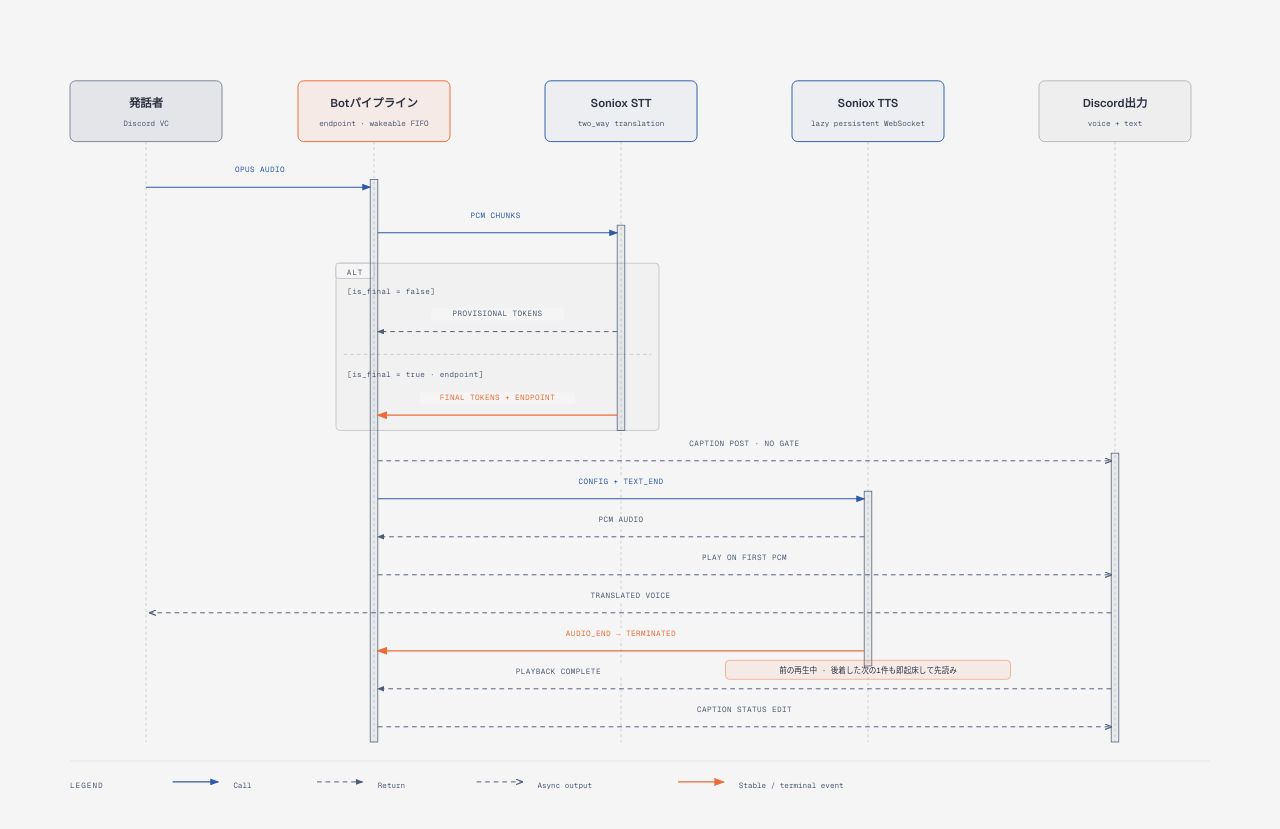
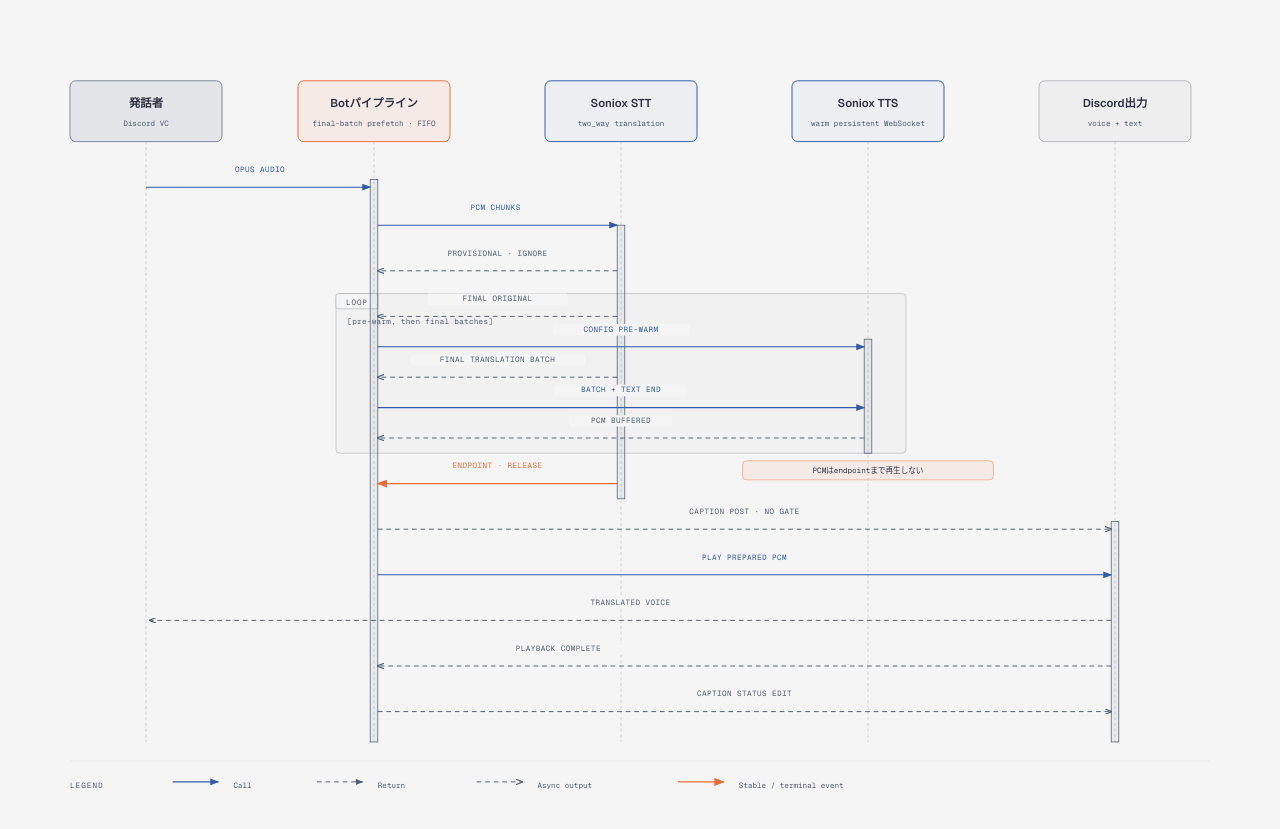
Before and after one commit to sota411/discord-translate, a website: page docs/diagrams/utterance-sequence.html in a window 1280 px wide. Shown: the part 111-940 px from the top of the page. Drawn offline with nearby package versions, Linux system fonts and the light colour scheme.

Commit message:
docs: 低遅延設計と計測手順を同期

```diff
--- a/docs/diagrams/utterance-sequence.html
+++ b/docs/diagrams/utterance-sequence.html
@@ -54,7 +54,7 @@
 
     <svg viewBox="0 0 1280 840" xmlns="http://www.w3.org/2000/svg" role="img" aria-labelledby="utterance-sequence-title utterance-sequence-desc">
       <title id="utterance-sequence-title">1発話を翻訳音声と字幕へ変換する流れ</title>
-      <desc id="utterance-sequence-desc">Discordの発話をSonioxへ送り、endpoint後に字幕投稿とTTSを並行開始する。最初のTTS音声で字幕投稿の完了を待たず再生し、再生中に後から到着した次の1件も即座に先読みして、Discordへの再生順はFIFOに保つ。</desc>
+      <desc id="utterance-sequence-desc">Discordの発話中に、最初の確定原文で翻訳先TTS streamをpre-warmし、Sonioxが返した確定翻訳バッチだけを本文として送る。PCMはendpointまで再生せず、endpoint後は字幕投稿を待たずに準備済み音声を再生する。複数発話の再生順はendpointの受付順に保つ。</desc>
       <defs>
         <marker id="arrow" markerWidth="8" markerHeight="6" refX="7" refY="3" orient="auto"><polygon points="0 0, 8 3, 0 6" fill="#4f5d75"/></marker>
         <marker id="arrow-accent" markerWidth="8" markerHeight="6" refX="7" refY="3" orient="auto"><polygon points="0 0, 8 3, 0 6" fill="#eb6c36"/></marker>
@@ -71,74 +71,80 @@
       <line x1="880" y1="128" x2="880" y2="760" stroke="rgba(45,49,66,0.20)" stroke-width="1" stroke-dasharray="3,3"/>
       <line x1="1140" y1="128" x2="1140" y2="760" stroke="rgba(45,49,66,0.20)" stroke-width="1" stroke-dasharray="3,3"/>
 
-      <!-- ALT fragment: provisional versus final tokens -->
-      <rect x="320" y="256" width="340" height="176" rx="4" fill="rgba(45,49,66,0.02)" stroke="rgba(45,49,66,0.22)" stroke-width="1"/>
-      <rect x="320" y="256" width="40" height="16" rx="2" fill="#f5f5f5" stroke="rgba(45,49,66,0.22)" stroke-width="1"/>
-      <text x="340" y="268" fill="#4f5d75" font-size="8" font-family="'Geist Mono', monospace" text-anchor="middle" letter-spacing="0.12em">ALT</text>
-      <text x="332" y="288" fill="#4f5d75" font-size="8" font-family="'Geist Mono', 'Noto Sans Mono CJK JP', monospace" letter-spacing="0.04em">[is_final = false]</text>
-      <line x1="328" y1="352" x2="652" y2="352" stroke="rgba(45,49,66,0.20)" stroke-width="1" stroke-dasharray="4,3"/>
-      <text x="332" y="376" fill="#4f5d75" font-size="8" font-family="'Geist Mono', 'Noto Sans Mono CJK JP', monospace" letter-spacing="0.04em">[is_final = true · endpoint]</text>
+      <!-- LOOP fragment: pre-warm once, then each finalized translation result batch -->
+      <rect x="320" y="288" width="600" height="168" rx="4" fill="rgba(45,49,66,0.02)" stroke="rgba(45,49,66,0.22)" stroke-width="1"/>
+      <rect x="320" y="288" width="44" height="16" rx="2" fill="#f5f5f5" stroke="rgba(45,49,66,0.22)" stroke-width="1"/>
+      <text x="342" y="300" fill="#4f5d75" font-size="8" font-family="'Geist Mono', monospace" text-anchor="middle" letter-spacing="0.12em">LOOP</text>
+      <text x="332" y="320" fill="#4f5d75" font-size="8" font-family="'Geist Mono', 'Noto Sans Mono CJK JP', monospace" letter-spacing="0.04em">[pre-warm, then final batches]</text>
 
       <!-- Activation bars stay behind arrows and labels -->
       <rect x="356" y="168" width="8" height="592" fill="rgba(45,49,66,0.06)" stroke="#4f5d75" stroke-width="0.8"/>
-      <rect x="616" y="216" width="8" height="216" fill="rgba(45,49,66,0.06)" stroke="#4f5d75" stroke-width="0.8"/>
-      <rect x="876" y="496" width="8" height="184" fill="rgba(45,49,66,0.06)" stroke="#4f5d75" stroke-width="0.8"/>
-      <rect x="1136" y="456" width="8" height="304" fill="rgba(45,49,66,0.06)" stroke="#4f5d75" stroke-width="0.8"/>
+      <rect x="616" y="216" width="8" height="288" fill="rgba(45,49,66,0.06)" stroke="#4f5d75" stroke-width="0.8"/>
+      <rect x="876" y="336" width="8" height="120" fill="rgba(45,49,66,0.06)" stroke="#4f5d75" stroke-width="0.8"/>
+      <rect x="1136" y="528" width="8" height="232" fill="rgba(45,49,66,0.06)" stroke="#4f5d75" stroke-width="0.8"/>
 
       <!-- Messages -->
       <line x1="120" y1="176" x2="356" y2="176" stroke="#2e5aa8" stroke-width="1.2" marker-end="url(#arrow-link)"/>
-      <line x1="364" y1="224" x2="616" y2="224" stroke="#2e5aa8" stroke-width="1.2" marker-end="url(#arrow-link)"/>
-      <line x1="616" y1="328" x2="364" y2="328" stroke="#4f5d75" stroke-width="1" stroke-dasharray="5,4" marker-end="url(#arrow)"/>
-      <line x1="616" y1="416" x2="364" y2="416" stroke="#eb6c36" stroke-width="1.4" marker-end="url(#arrow-accent)"/>
-      <line x1="364" y1="464" x2="1136" y2="464" stroke="#4f5d75" stroke-width="1" stroke-dasharray="5,4" marker-end="url(#arrow-open)"/>
-      <line x1="364" y1="504" x2="876" y2="504" stroke="#2e5aa8" stroke-width="1.2" marker-end="url(#arrow-link)"/>
-      <line x1="876" y1="544" x2="364" y2="544" stroke="#4f5d75" stroke-width="1" stroke-dasharray="5,4" marker-end="url(#arrow)"/>
-      <line x1="364" y1="584" x2="1136" y2="584" stroke="#4f5d75" stroke-width="1" stroke-dasharray="5,4" marker-end="url(#arrow-open)"/>
-      <line x1="1136" y1="624" x2="124" y2="624" stroke="#4f5d75" stroke-width="1" stroke-dasharray="5,4" marker-end="url(#arrow-open)"/>
-      <line x1="876" y1="664" x2="364" y2="664" stroke="#eb6c36" stroke-width="1.4" marker-end="url(#arrow-accent)"/>
-      <line x1="1136" y1="704" x2="364" y2="704" stroke="#4f5d75" stroke-width="1" stroke-dasharray="5,4" marker-end="url(#arrow)"/>
-      <line x1="364" y1="744" x2="1136" y2="744" stroke="#4f5d75" stroke-width="1" stroke-dasharray="5,4" marker-end="url(#arrow-open)"/>
+      <line x1="364" y1="216" x2="616" y2="216" stroke="#2e5aa8" stroke-width="1.2" marker-end="url(#arrow-link)"/>
+      <line x1="616" y1="264" x2="364" y2="264" stroke="#4f5d75" stroke-width="1" stroke-dasharray="5,4" marker-end="url(#arrow-open)"/>
+      <line x1="616" y1="312" x2="364" y2="312" stroke="#4f5d75" stroke-width="1" stroke-dasharray="5,4" marker-end="url(#arrow-open)"/>
+      <line x1="364" y1="344" x2="876" y2="344" stroke="#2e5aa8" stroke-width="1.2" marker-end="url(#arrow-link)"/>
+      <line x1="616" y1="376" x2="364" y2="376" stroke="#4f5d75" stroke-width="1" stroke-dasharray="5,4" marker-end="url(#arrow-open)"/>
+      <line x1="364" y1="408" x2="876" y2="408" stroke="#2e5aa8" stroke-width="1.2" marker-end="url(#arrow-link)"/>
+      <line x1="876" y1="440" x2="364" y2="440" stroke="#4f5d75" stroke-width="1" stroke-dasharray="5,4" marker-end="url(#arrow-open)"/>
+      <line x1="616" y1="488" x2="364" y2="488" stroke="#eb6c36" stroke-width="1.4" marker-end="url(#arrow-accent)"/>
+      <line x1="364" y1="536" x2="1136" y2="536" stroke="#4f5d75" stroke-width="1" stroke-dasharray="5,4" marker-end="url(#arrow-open)"/>
+      <line x1="364" y1="584" x2="1136" y2="584" stroke="#2e5aa8" stroke-width="1.2" marker-end="url(#arrow-link)"/>
+      <line x1="1136" y1="632" x2="124" y2="632" stroke="#4f5d75" stroke-width="1" stroke-dasharray="5,4" marker-end="url(#arrow-open)"/>
+      <line x1="1136" y1="680" x2="364" y2="680" stroke="#4f5d75" stroke-width="1" stroke-dasharray="5,4" marker-end="url(#arrow-open)"/>
+      <line x1="364" y1="728" x2="1136" y2="728" stroke="#4f5d75" stroke-width="1" stroke-dasharray="5,4" marker-end="url(#arrow-open)"/>
 
-      <!-- One-ahead prefetch note; a late arrival wakes the drain -->
-      <rect x="730" y="674" width="300" height="20" rx="4" fill="rgba(235,108,54,0.08)" stroke="rgba(235,108,54,0.45)" stroke-width="1"/>
-      <text x="880" y="687" fill="#2d3142" font-size="8" font-family="'Geist Mono', 'Noto Sans Mono CJK JP', monospace" text-anchor="middle">前の再生中 · 後着した次の1件も即起床して先読み</text>
+      <!-- Endpoint is the audible-release gate, not the TTS-start gate -->
+      <rect x="748" y="464" width="264" height="20" rx="4" fill="rgba(235,108,54,0.08)" stroke="rgba(235,108,54,0.45)" stroke-width="1"/>
+      <text x="880" y="477" fill="#2d3142" font-size="8" font-family="'Geist Mono', 'Noto Sans Mono CJK JP', monospace" text-anchor="middle">PCMはendpointまで再生しない</text>
 
       <!-- Message labels: every mask stays clear of its connector -->
       <rect x="176" y="152" width="128" height="12" rx="2" fill="#f5f5f5"/>
       <text x="240" y="160" fill="#2e5aa8" font-size="8" font-family="'Geist Mono', monospace" text-anchor="middle" letter-spacing="0.06em">OPUS AUDIO</text>
 
-      <rect x="436" y="200" width="104" height="12" rx="2" fill="#f5f5f5"/>
-      <text x="488" y="208" fill="#2e5aa8" font-size="8" font-family="'Geist Mono', monospace" text-anchor="middle" letter-spacing="0.06em">PCM CHUNKS</text>
+      <rect x="436" y="192" width="104" height="12" rx="2" fill="#f5f5f5"/>
+      <text x="488" y="200" fill="#2e5aa8" font-size="8" font-family="'Geist Mono', monospace" text-anchor="middle" letter-spacing="0.06em">PCM CHUNKS</text>
 
-      <rect x="420" y="304" width="140" height="12" rx="2" fill="#f5f5f5"/>
-      <text x="490" y="312" fill="#4f5d75" font-size="8" font-family="'Geist Mono', monospace" text-anchor="middle" letter-spacing="0.06em">PROVISIONAL TOKENS</text>
+      <rect x="416" y="240" width="148" height="12" rx="2" fill="#f5f5f5"/>
+      <text x="490" y="248" fill="#4f5d75" font-size="8" font-family="'Geist Mono', monospace" text-anchor="middle" letter-spacing="0.06em">PROVISIONAL · IGNORE</text>
 
-      <rect x="408" y="392" width="164" height="12" rx="2" fill="#f5f5f5"/>
-      <text x="490" y="400" fill="#eb6c36" font-size="8" font-family="'Geist Mono', monospace" text-anchor="middle" letter-spacing="0.06em">FINAL TOKENS + ENDPOINT</text>
+      <rect x="416" y="288" width="148" height="12" rx="2" fill="#f5f5f5"/>
+      <text x="490" y="296" fill="#4f5d75" font-size="8" font-family="'Geist Mono', monospace" text-anchor="middle" letter-spacing="0.06em">FINAL ORIGINAL</text>
 
-      <rect x="672" y="440" width="156" height="12" rx="2" fill="#f5f5f5"/>
-      <text x="750" y="448" fill="#4f5d75" font-size="8" font-family="'Geist Mono', monospace" text-anchor="middle" letter-spacing="0.06em">CAPTION POST · NO GATE</text>
+      <rect x="548" y="320" width="144" height="12" rx="2" fill="#f5f5f5"/>
+      <text x="620" y="328" fill="#2e5aa8" font-size="8" font-family="'Geist Mono', monospace" text-anchor="middle" letter-spacing="0.06em">CONFIG PRE-WARM</text>
 
-      <rect x="548" y="480" width="144" height="12" rx="2" fill="#f5f5f5"/>
-      <text x="620" y="488" fill="#2e5aa8" font-size="8" font-family="'Geist Mono', monospace" text-anchor="middle" letter-spacing="0.06em">CONFIG + TEXT_END</text>
+      <rect x="398" y="352" width="184" height="12" rx="2" fill="#f5f5f5"/>
+      <text x="490" y="360" fill="#4f5d75" font-size="8" font-family="'Geist Mono', monospace" text-anchor="middle" letter-spacing="0.06em">FINAL TRANSLATION BATCH</text>
 
-      <rect x="568" y="520" width="104" height="12" rx="2" fill="#f5f5f5"/>
-      <text x="620" y="528" fill="#4f5d75" font-size="8" font-family="'Geist Mono', monospace" text-anchor="middle" letter-spacing="0.06em">PCM AUDIO</text>
+      <rect x="550" y="384" width="140" height="12" rx="2" fill="#f5f5f5"/>
+      <text x="620" y="392" fill="#2e5aa8" font-size="8" font-family="'Geist Mono', monospace" text-anchor="middle" letter-spacing="0.06em">BATCH + TEXT END</text>
 
-      <rect x="680" y="560" width="140" height="12" rx="2" fill="#f5f5f5"/>
-      <text x="750" y="568" fill="#4f5d75" font-size="8" font-family="'Geist Mono', monospace" text-anchor="middle" letter-spacing="0.06em">PLAY ON FIRST PCM</text>
+      <rect x="566" y="416" width="108" height="12" rx="2" fill="#f5f5f5"/>
+      <text x="620" y="424" fill="#4f5d75" font-size="8" font-family="'Geist Mono', monospace" text-anchor="middle" letter-spacing="0.06em">PCM BUFFERED</text>
 
-      <rect x="558" y="600" width="144" height="12" rx="2" fill="#f5f5f5"/>
-      <text x="630" y="608" fill="#4f5d75" font-size="8" font-family="'Geist Mono', monospace" text-anchor="middle" letter-spacing="0.06em">TRANSLATED VOICE</text>
+      <rect x="416" y="464" width="148" height="12" rx="2" fill="#f5f5f5"/>
+      <text x="490" y="472" fill="#eb6c36" font-size="8" font-family="'Geist Mono', monospace" text-anchor="middle" letter-spacing="0.06em">ENDPOINT · RELEASE</text>
 
-      <rect x="532" y="640" width="176" height="12" rx="2" fill="#f5f5f5"/>
-      <text x="620" y="648" fill="#eb6c36" font-size="8" font-family="'Geist Mono', monospace" text-anchor="middle" letter-spacing="0.06em">AUDIO_END → TERMINATED</text>
+      <rect x="672" y="512" width="156" height="12" rx="2" fill="#f5f5f5"/>
+      <text x="750" y="520" fill="#4f5d75" font-size="8" font-family="'Geist Mono', monospace" text-anchor="middle" letter-spacing="0.06em">CAPTION POST · NO GATE</text>
 
-      <rect x="480" y="680" width="148" height="12" rx="2" fill="#f5f5f5"/>
-      <text x="554" y="688" fill="#4f5d75" font-size="8" font-family="'Geist Mono', monospace" text-anchor="middle" letter-spacing="0.06em">PLAYBACK COMPLETE</text>
+      <rect x="674" y="560" width="152" height="12" rx="2" fill="#f5f5f5"/>
+      <text x="750" y="568" fill="#2e5aa8" font-size="8" font-family="'Geist Mono', monospace" text-anchor="middle" letter-spacing="0.06em">PLAY PREPARED PCM</text>
 
-      <rect x="674" y="720" width="152" height="12" rx="2" fill="#f5f5f5"/>
-      <text x="750" y="728" fill="#4f5d75" font-size="8" font-family="'Geist Mono', monospace" text-anchor="middle" letter-spacing="0.06em">CAPTION STATUS EDIT</text>
+      <rect x="558" y="608" width="144" height="12" rx="2" fill="#f5f5f5"/>
+      <text x="630" y="616" fill="#4f5d75" font-size="8" font-family="'Geist Mono', monospace" text-anchor="middle" letter-spacing="0.06em">TRANSLATED VOICE</text>
+
+      <rect x="480" y="656" width="148" height="12" rx="2" fill="#f5f5f5"/>
+      <text x="554" y="664" fill="#4f5d75" font-size="8" font-family="'Geist Mono', monospace" text-anchor="middle" letter-spacing="0.06em">PLAYBACK COMPLETE</text>
+
+      <rect x="674" y="704" width="152" height="12" rx="2" fill="#f5f5f5"/>
+      <text x="750" y="712" fill="#4f5d75" font-size="8" font-family="'Geist Mono', monospace" text-anchor="middle" letter-spacing="0.06em">CAPTION STATUS EDIT</text>
 
       <!-- Actors -->
       <rect x="40" y="64" width="160" height="64" rx="6" fill="#f5f5f5"/>
@@ -149,7 +155,7 @@
       <rect x="280" y="64" width="160" height="64" rx="6" fill="#f5f5f5"/>
       <rect x="280" y="64" width="160" height="64" rx="6" fill="rgba(235,108,54,0.08)" stroke="#eb6c36" stroke-width="1"/>
       <text x="360" y="92" fill="#2d3142" font-size="12" font-weight="600" font-family="'Geist', 'Noto Sans JP', sans-serif" text-anchor="middle">Botパイプライン</text>
-      <text x="360" y="112" fill="#4f5d75" font-size="8" font-family="'Geist Mono', monospace" text-anchor="middle">endpoint · wakeable FIFO</text>
+      <text x="360" y="112" fill="#4f5d75" font-size="8" font-family="'Geist Mono', monospace" text-anchor="middle">final-batch prefetch · FIFO</text>
 
       <rect x="540" y="64" width="160" height="64" rx="6" fill="#f5f5f5"/>
       <rect x="540" y="64" width="160" height="64" rx="6" fill="rgba(46,90,168,0.04)" stroke="#2e5aa8" stroke-width="1"/>
@@ -159,7 +165,7 @@
       <rect x="800" y="64" width="160" height="64" rx="6" fill="#f5f5f5"/>
       <rect x="800" y="64" width="160" height="64" rx="6" fill="rgba(46,90,168,0.04)" stroke="#2e5aa8" stroke-width="1"/>
       <text x="880" y="92" fill="#2d3142" font-size="12" font-weight="600" font-family="'Geist', 'Noto Sans JP', sans-serif" text-anchor="middle">Soniox TTS</text>
-      <text x="880" y="112" fill="#4f5d75" font-size="8" font-family="'Geist Mono', monospace" text-anchor="middle">lazy persistent WebSocket</text>
+      <text x="880" y="112" fill="#4f5d75" font-size="8" font-family="'Geist Mono', monospace" text-anchor="middle">warm persistent WebSocket</text>
 
       <rect x="1060" y="64" width="160" height="64" rx="6" fill="#f5f5f5"/>
       <rect x="1060" y="64" width="160" height="64" rx="6" fill="rgba(45,49,66,0.03)" stroke="rgba(45,49,66,0.30)" stroke-width="1"/>
```
Also changed, not shown: docs/design.md (+71 -38 lines), README.md, docs/diagrams/utterance-sequence.svg.
